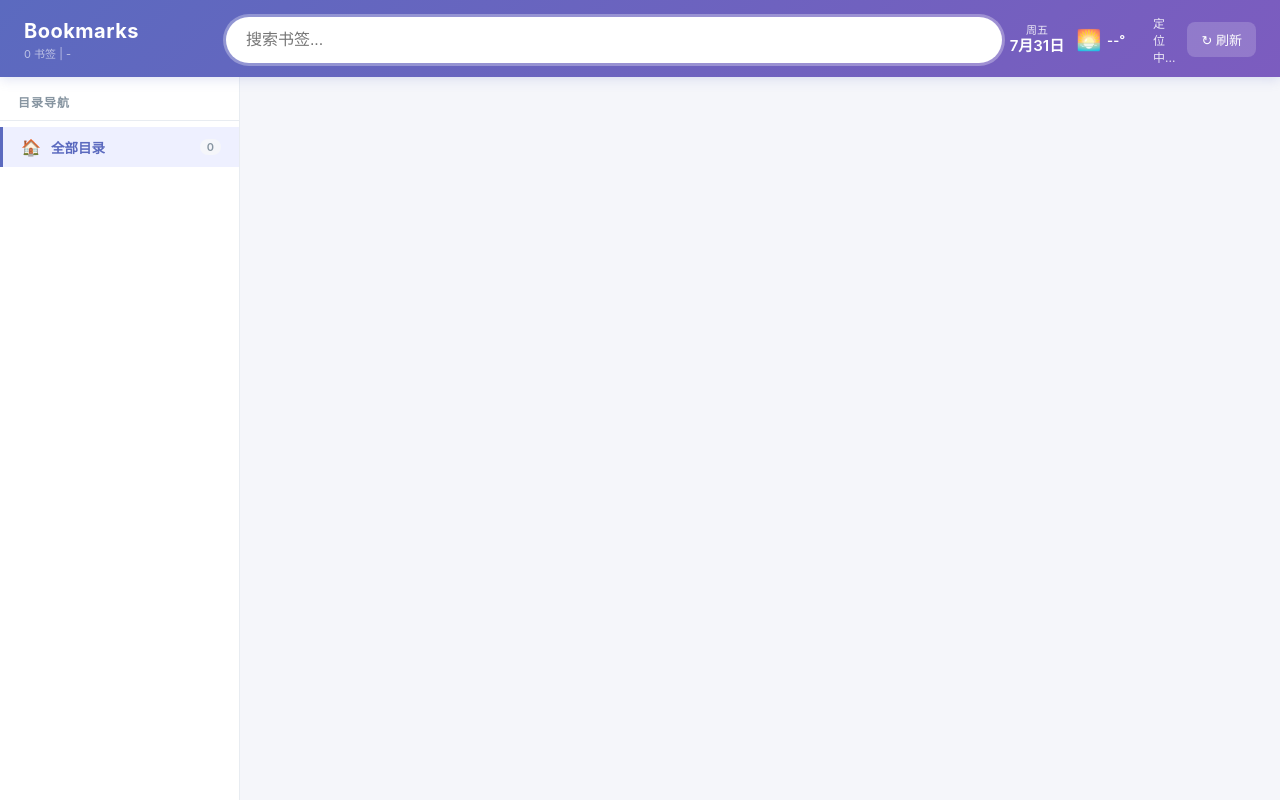
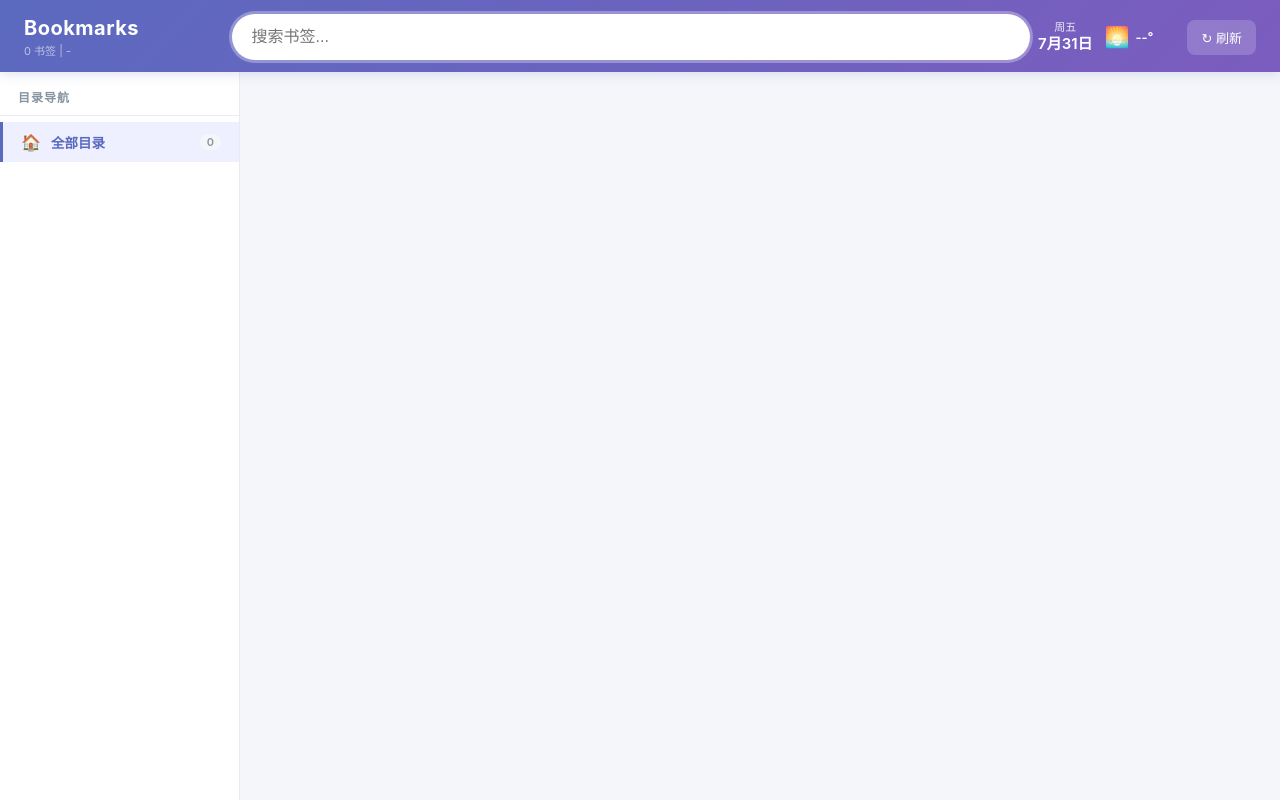
Before and after one commit to siruoren/Bookmarks, a Flask app: page / in a window 1280 px wide. Run offline with Flask 3, Linux system fonts and the light colour scheme; data that the repository does not hold is empty.

Commit message:
refactor(weather): simplify weather UI and remove redundant city text node
1. 移除了单独的天气城市文本节点，将城市展示逻辑整合
2. 给天气图标绑定点击切换城市输入框的事件，移除原城市节点的点击事件
3. 清理了多处冗余的城市节点文本更新代码
4. 优化城市输入框的显示隐藏交互逻辑

```diff
--- a/templates/index.html
+++ b/templates/index.html
@@ -202,9 +202,8 @@ body { font-family: -apple-system, BlinkMacSystemFont, "Segoe UI", Roboto, "Noto
   <div class="right-col">
     <div class="calendar" id="calendar"></div>
     <div class="weather" id="weather">
-      <span class="weather-icon" id="weatherIcon">&#127749;</span>
+      <span class="weather-icon" id="weatherIcon" onclick="toggleCityInput()">&#127749;</span>
       <span class="weather-temp" id="weatherTemp">--°</span>
-      <span class="weather-city" id="weatherCity" onclick="toggleCityInput()">定位中...</span>
       <input type="text" class="weather-city-input" id="weatherCityInput" placeholder="输入城市" onkeypress="handleCityInput(event)">
     </div>
     <button class="refresh-btn" onclick="location.reload()">&#8635; <span>刷新</span></button>
@@ -331,7 +330,6 @@ function updateWeatherDisplay(data) {
   const weatherDesc = getWeatherDescription(data.weatherCode);
   document.getElementById('weatherIcon').textContent = getWeatherIcon(weatherDesc);
   document.getElementById('weatherTemp').textContent = `${data.temp}°`;
-  document.getElementById('weatherCity').textContent = data.city;
 }
 
 function getWeatherDescription(code) {
@@ -352,8 +350,6 @@ async function initWeather() {
     const data = await fetchWeather(weatherCity);
     if (data) {
       updateWeatherDisplay(data);
-    } else {
-      document.getElementById('weatherCity').textContent = '获取失败';
     }
   } else {
     // 自动定位
@@ -373,30 +369,23 @@ async function initWeather() {
             if (data) updateWeatherDisplay(data);
           } catch (e) {
             console.error("反向地理编码失败", e);
-            document.getElementById('weatherCity').textContent = '定位失败';
           }
         },
         (error) => {
           console.error("定位失败", error);
-          document.getElementById('weatherCity').textContent = '点击定位';
         }
       );
-    } else {
-      document.getElementById('weatherCity').textContent = '点击定位';
     }
   }
 }
 
 function toggleCityInput() {
   const input = document.getElementById('weatherCityInput');
-  const citySpan = document.getElementById('weatherCity');
 
   if (input.classList.contains('show')) {
     input.classList.remove('show');
-    citySpan.style.display = 'inline';
   } else {
     input.classList.add('show');
-    citySpan.style.display = 'none';
     input.value = weatherCity;
     input.focus();
   }
@@ -408,13 +397,10 @@ function handleCityInput(event) {
     if (city) {
       localStorage.setItem(getWeatherCityKey(), city);
       weatherCity = city;
-      document.getElementById('weatherCity').textContent = '加载中...';
-      document.getElementById('weatherCity').style.display = 'inline';
       event.target.classList.remove('show');
 
       fetchWeather(city).then(data => {
         if (data) updateWeatherDisplay(data);
-        else document.getElementById('weatherCity').textContent = '获取失败';
       });
     }
   }
```
